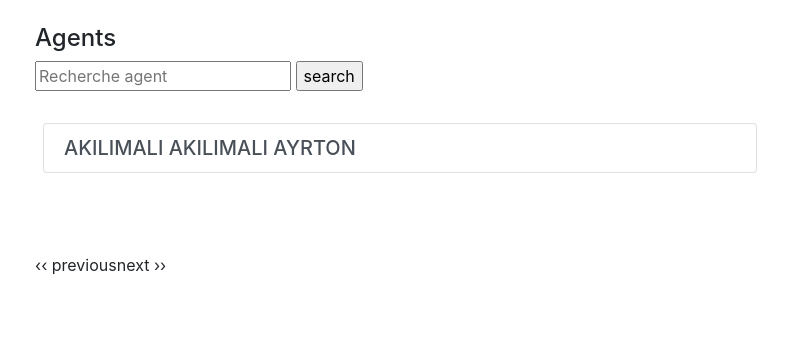
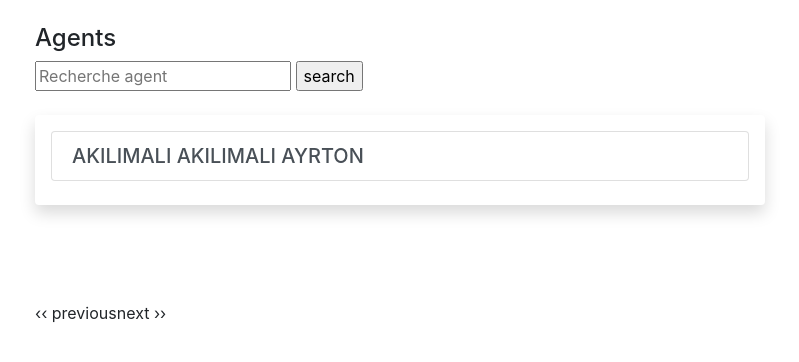
Before and after one commit to ggermando/rh_version_3, a Django app: page /agent/ in a window 1280 px wide. Shown: the part 96-458 px from the top of the page, without its empty margins (145-944 px from the left). Run offline with Django 3.2, Linux system fonts and the light colour scheme; data comes from the database, SQL or seed files in the repository; some libraries are stand-ins or nearby versions.

Commit message:
modification list agent

```diff
--- a/agent/templates/agent/agent_list.html
+++ b/agent/templates/agent/agent_list.html
@@ -19,11 +19,9 @@
 
                 {% for object in object_list %}
 
-                    <div class="d-flex flex-column bd-highlight mb-3">
-                            <div class="p-2 bd-highlight">
-                                <h5><a href="{{ object.get_absolute_url }}" class="list-group-item list-group-item-action">{{ object.full_name | upper }}</a></h5>
-                            </div>
-                    </div>
+                                    <div class="shadow p-3 mb-5 bg-white rounded">
+                                        <h5><a href="{{ object.get_absolute_url }}" class="list-group-item list-group-item-action">{{ object.full_name | upper }}</a></h5>
+                                    </div>
 
                 {% empty %}
                     <li>Aucun Agents disponible!</li>
```
